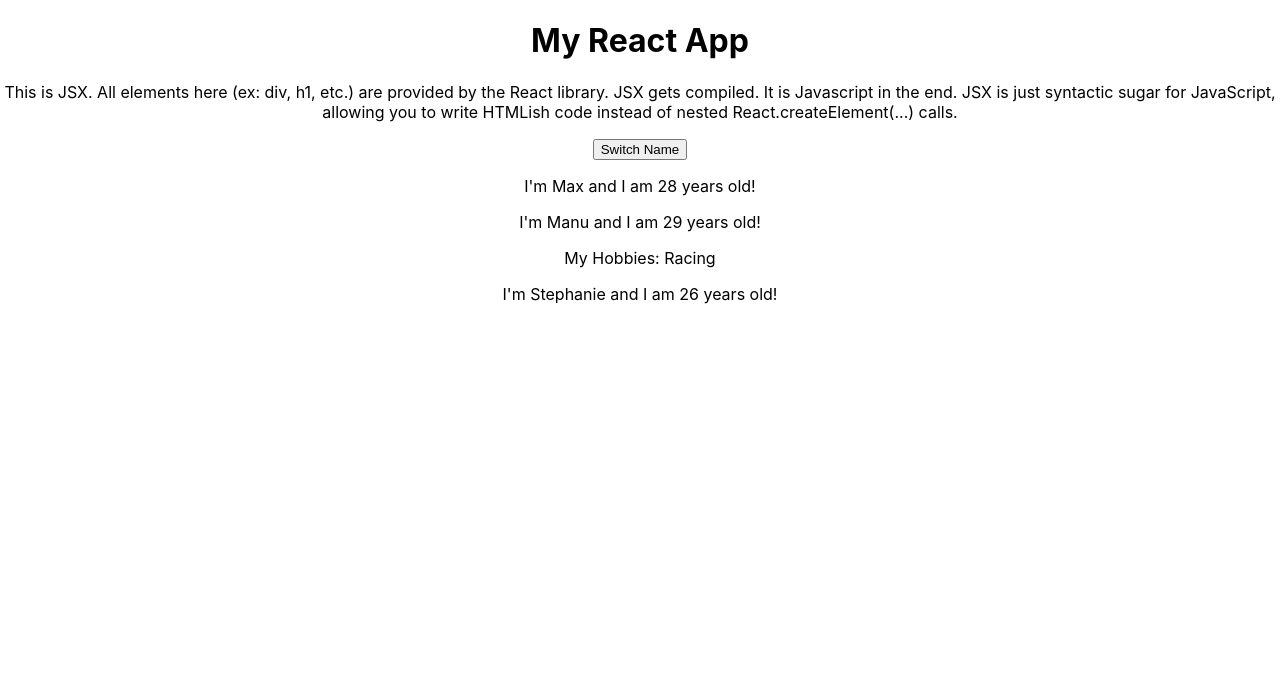
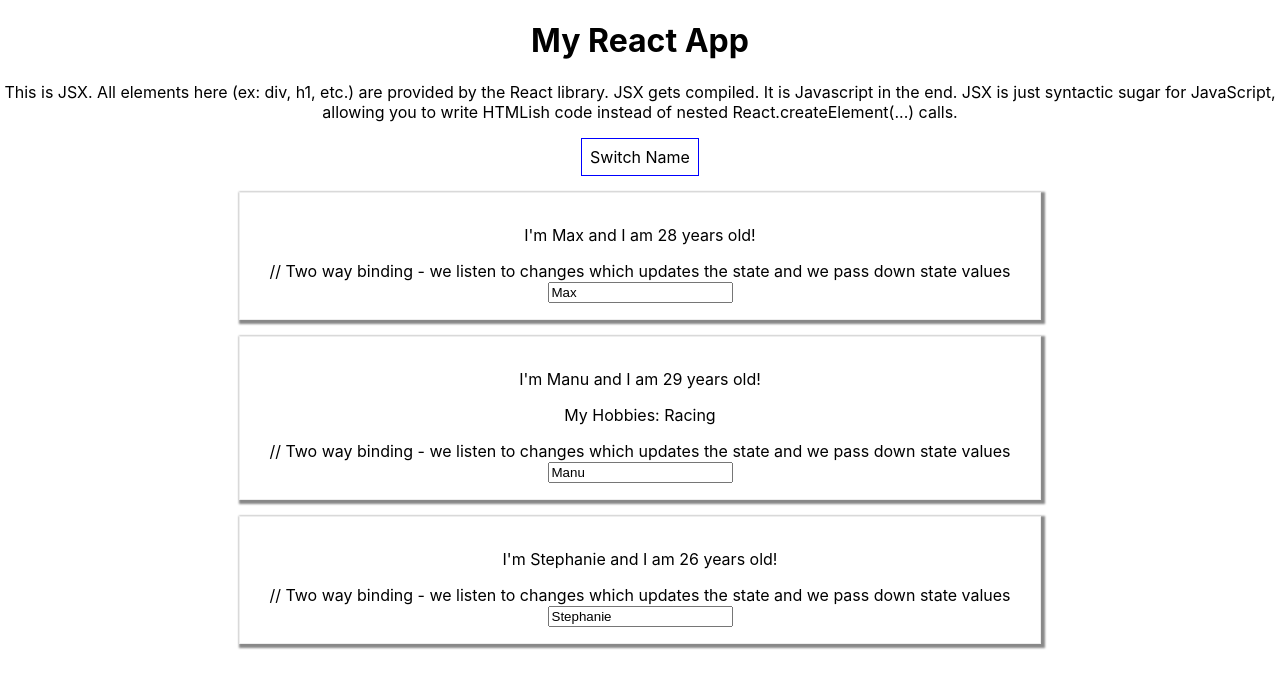
Before and after one commit to jg00/prac-react-01b, a React (Create React App) app: page / in a window 1280 px wide. Shown: the top 688 px of the page. Built offline with nearby package versions, Linux system fonts and the light colour scheme; the HTML template or start-up script is replaced by a standard one.

Commit message:
Inline style attribute and css styling.

```diff
--- a/src/App.js
+++ b/src/App.js
@@ -51,7 +51,29 @@
     });
   };
 
+  nameChangedHandler = event => {
+    this.setState({
+      persons: [
+        { name: "Max", age: 28 },
+        { name: event.target.value, age: 29 },
+        { name: "Stephanie", age: 26 }
+      ]
+    });
+  };
+
   render() {
+    /*
+      Inline styles - this is a Javascript object.  Values need to be in quotes and have to be strings.
+      Scoped to this component or the element you added it to like the button below.
+    */
+    const style = {
+      backgroundColor: "white",
+      font: "inherit",
+      border: "1px solid blue",
+      padding: "8px",
+      cursor: "pointer"
+    };
+
     return (
       <div className="App">
         <h1>My React App</h1>
@@ -80,6 +102,7 @@
         */}
 
         <button
+          style={style} // JSX style attibute
           onClick={() => {
             return this.switchNameHandler("Maximillian!!");
           }}
@@ -96,6 +119,7 @@
           name={this.state.persons[1].name}
           age={this.state.persons[1].age}
           click={this.switchNameHandler.bind(this, "Max!")} // Passing method refrence as props between components.
+          changed={this.nameChangedHandler}
         >
           My Hobbies: Racing
         </Person>
--- /dev/null
+++ b/src/Person/Person.css
@@ -0,0 +1,15 @@
+/*
+    Note that any css written here is 'not' scoped to the Person.js (it is global css code).
+    So it is good to use appropriate class names by using your component name.
+
+    box-shawdow: offset-x offset-y blur-radius spread-radius color
+*/
+
+.Person {
+  width: 60%;
+  margin: 16px auto;
+  border: 1px solid #eee;
+  box-shadow: 2px 2px 2px 2px #888;
+  padding: 16px;
+  text-align: center;
+}
--- a/src/Person/Person.js
+++ b/src/Person/Person.js
@@ -15,14 +15,23 @@
 
 import React from "react";
 
+/*
+  B/c of Webpack build tool we can now import .css into Javascript.  During build webpack will
+  add to our HTML file.  These styles are later injected dynamically by webpac into our ./public/index.html file.
+*/
+import "./Person.css";
+
 const person = props => {
   return (
     // <p>I'm {props.name} and I am {Math.floor(Math.random() * 30)} years old!</p>
-    <div>
+    <div className="Person">
       <p onClick={props.click}>
         I'm {props.name} and I am {props.age} years old!
       </p>
       <p>{props.children}</p>
+      // Two way binding - we listen to changes which updates the state and we
+      pass down state values
+      <input type="text" onChange={props.changed} value={props.name} />
     </div>
   );
 };
```
